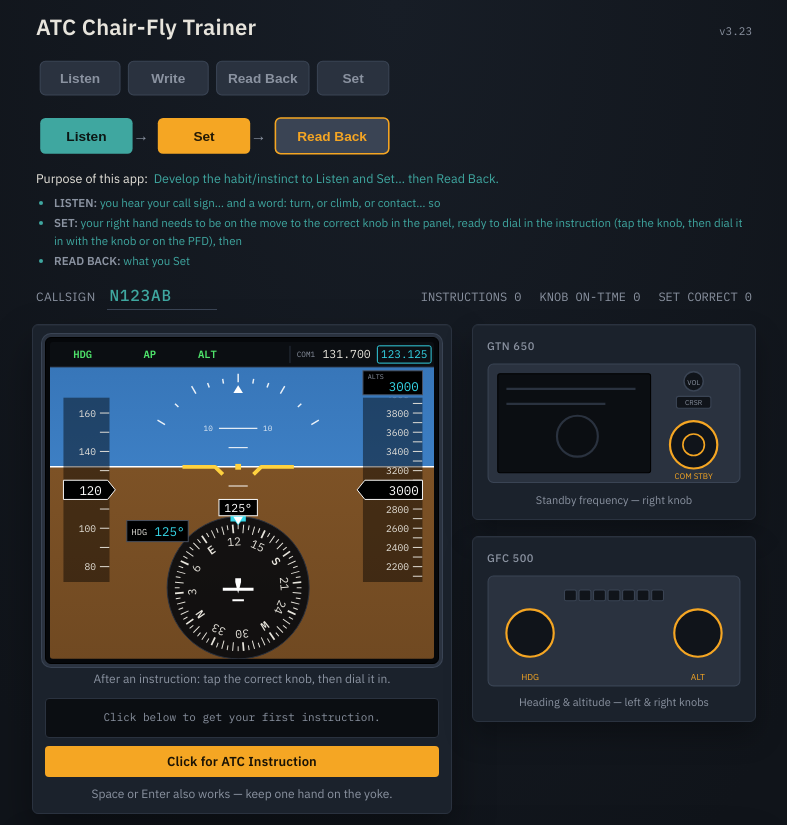
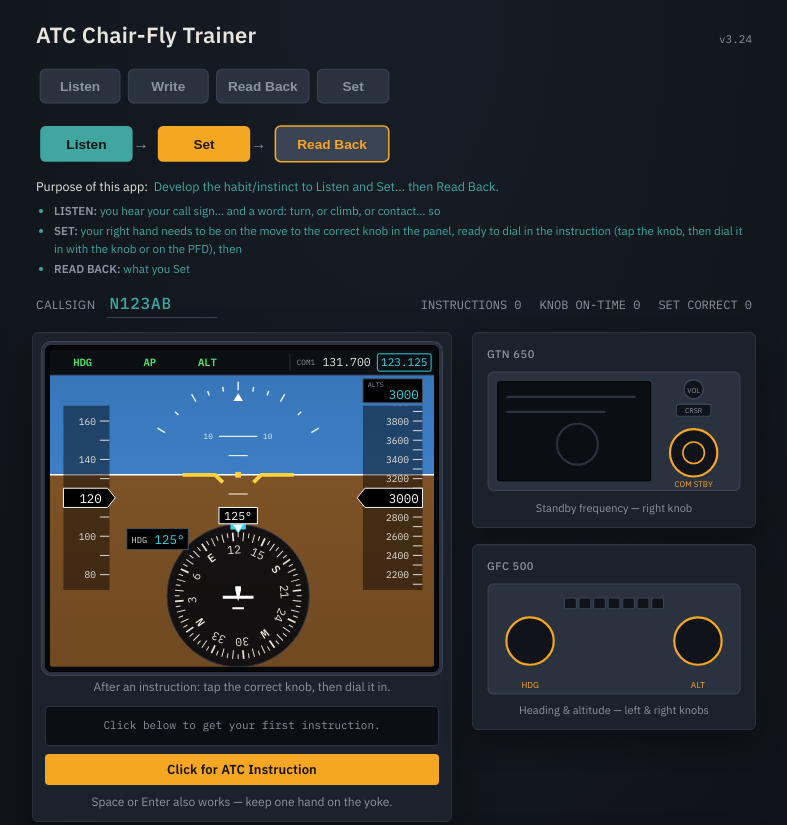
Before and after one commit to waynemccwamware-byte/atc-chair-fly-trainer, a plain HTML site: page site/index.html in a window 1280 px wide. Shown: the top 825 px of the page, without its empty margins (246-1033 px from the left). Drawn offline with Linux system fonts and the light colour scheme; no server answers.

Commit message:
Top padding 20 px (12 px grayed the title under the iPhone status bar; Wayne)
Co-Authored-By: Claude Opus 5.5 <noreply@anthropic.com>
Claude-Session: https://claude.ai/code/session_014tDpGwUfFaCApBDDkS66F1

```diff
--- a/site/index.html
+++ b/site/index.html
@@ -42,7 +42,7 @@
     background:radial-gradient(ellipse at 50% 0%, #171d26 0%, var(--bg-deep) 60%);
     font-family:'IBM Plex Sans', sans-serif;
     color:var(--text-primary);
-    padding:12px 24px 24px;   /* v3.23 (25-Nov-2026): was 24px on top (Wayne: less air above the title, all apps) */
+    padding:20px 24px 24px;   /* v3.24: 20px (12 grayed under the iPhone status bar); v3.23 (25-Nov-2026): was 24px on top (Wayne: less air above the title, all apps) */
     overscroll-behavior:none;
   }
   .layout{
@@ -621,7 +621,7 @@
 <div class="layout">
     <div class="title-row">
       <h1>ATC Chair-Fly Trainer</h1>
-      <span class="ver mono">v3.23</span>
+      <span class="ver mono">v3.24</span>
     </div>
 
     <svg class="lsrb-graphic" viewBox="0 0 340 100" role="img" aria-label="Diagram: scrambled words Listen, Write, Read Back, Set above the correct sequence Listen, Set, Read Back">
```
